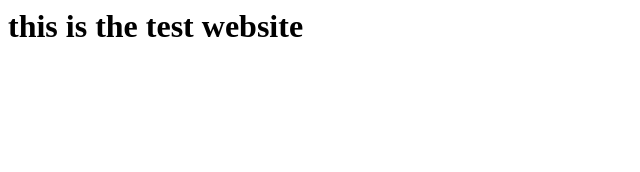
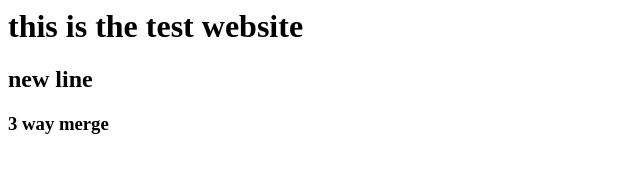
Before and after one commit to jsameer01/webtest, a plain HTML site: page index.html in a window 1280 px wide. Shown: the whole page, without its empty margins (0-640 px from the left). Drawn offline with Linux system fonts and the light colour scheme.

Commit message:
threeway-test

```diff
--- a/index.html
+++ b/index.html
@@ -1 +1,3 @@
 <h1> this is the test website </h1>
+<h2> new line</h2>
+<h3> 3 way merge</h3>
```
